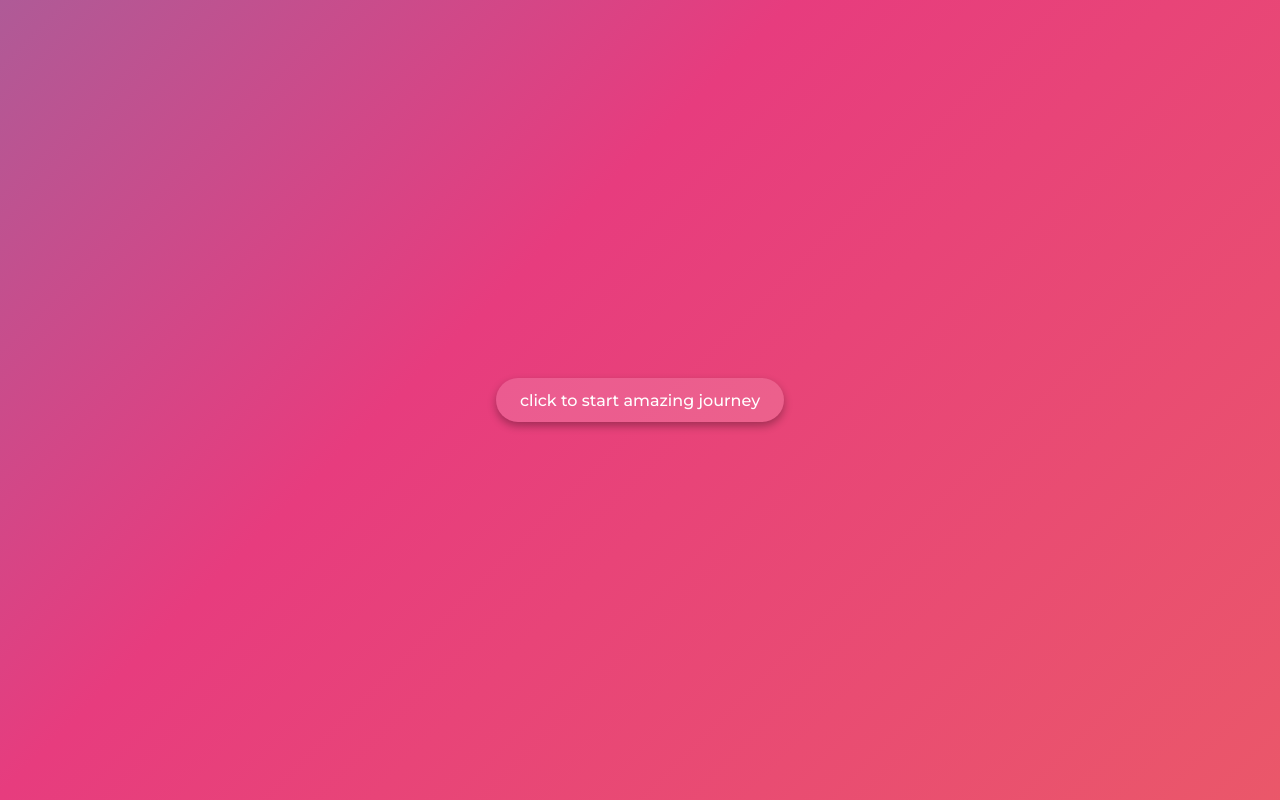
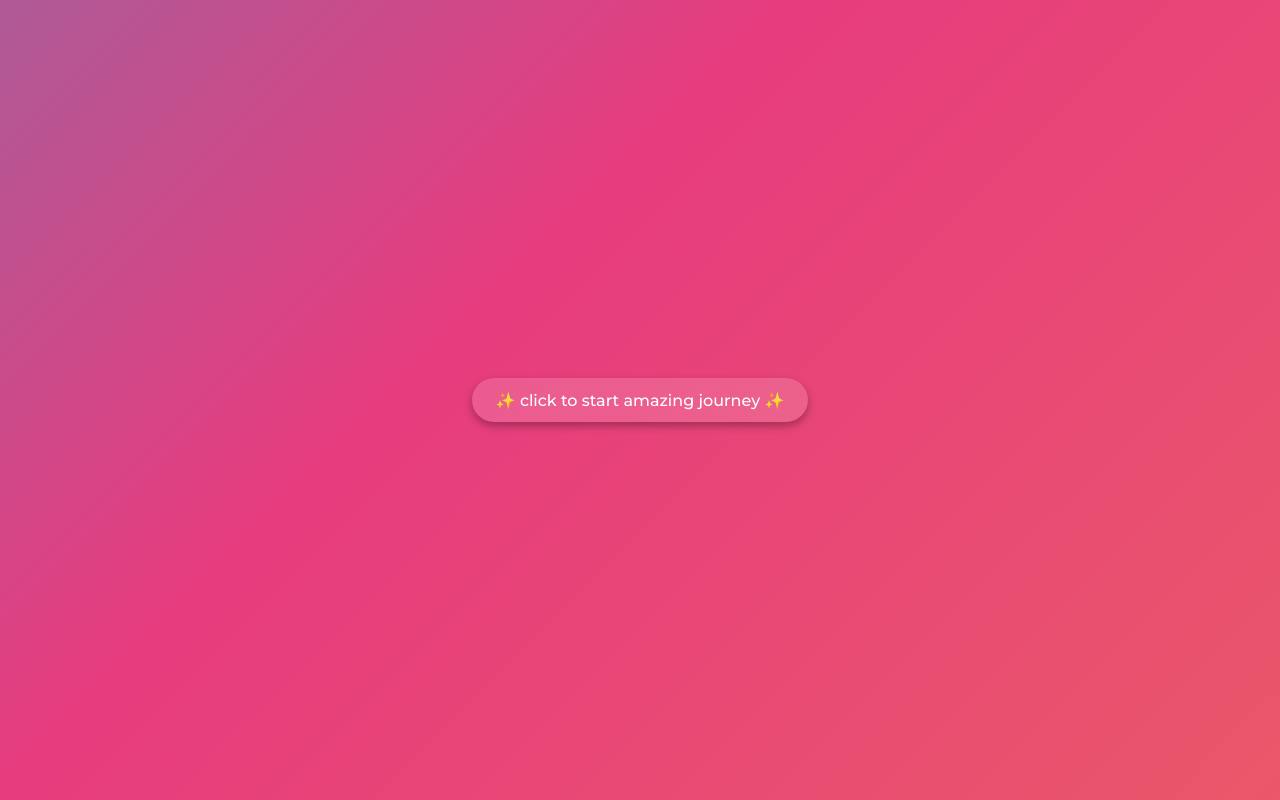
Before and after one commit to Mtatle/dummy, a plain HTML site: page index.html in a window 1280 px wide. Drawn offline with Linux system fonts and the light colour scheme.

Commit message:
edit index

```diff
--- a/index.html
+++ b/index.html
@@ -3,13 +3,13 @@
 <head>
     <meta charset="UTF-8">
     <meta name="viewport" content="width=device-width, initial-scale=1.0">
-    <title>Interactive Surprise</title>
+    <title>The Journey</title>
     <link href="https://fonts.googleapis.com/css2?family=Montserrat:wght@500&display=swap" rel="stylesheet">
     <link href="https://fonts.googleapis.com/css2?family=Pinyon+Script&display=swap" rel="stylesheet">
     <link rel="stylesheet" href="style.css">
 </head>
 <body>
-    <button id="initial-btn">click to start amazing journey</button>
+    <button id="initial-btn">✨ click to start amazing journey ✨</button>
     <div id="story-text" class="story-text"></div>
     <script>
         document.addEventListener('DOMContentLoaded', function() {
```
